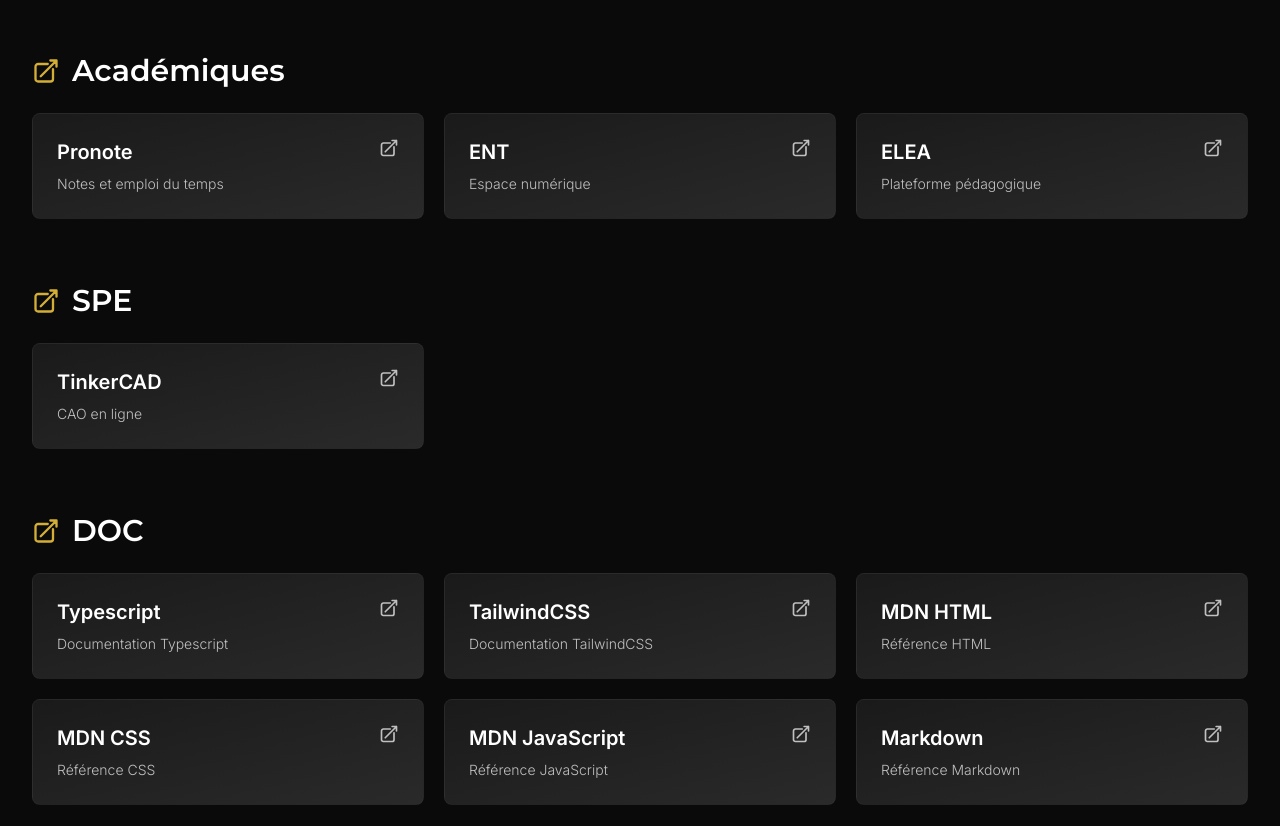
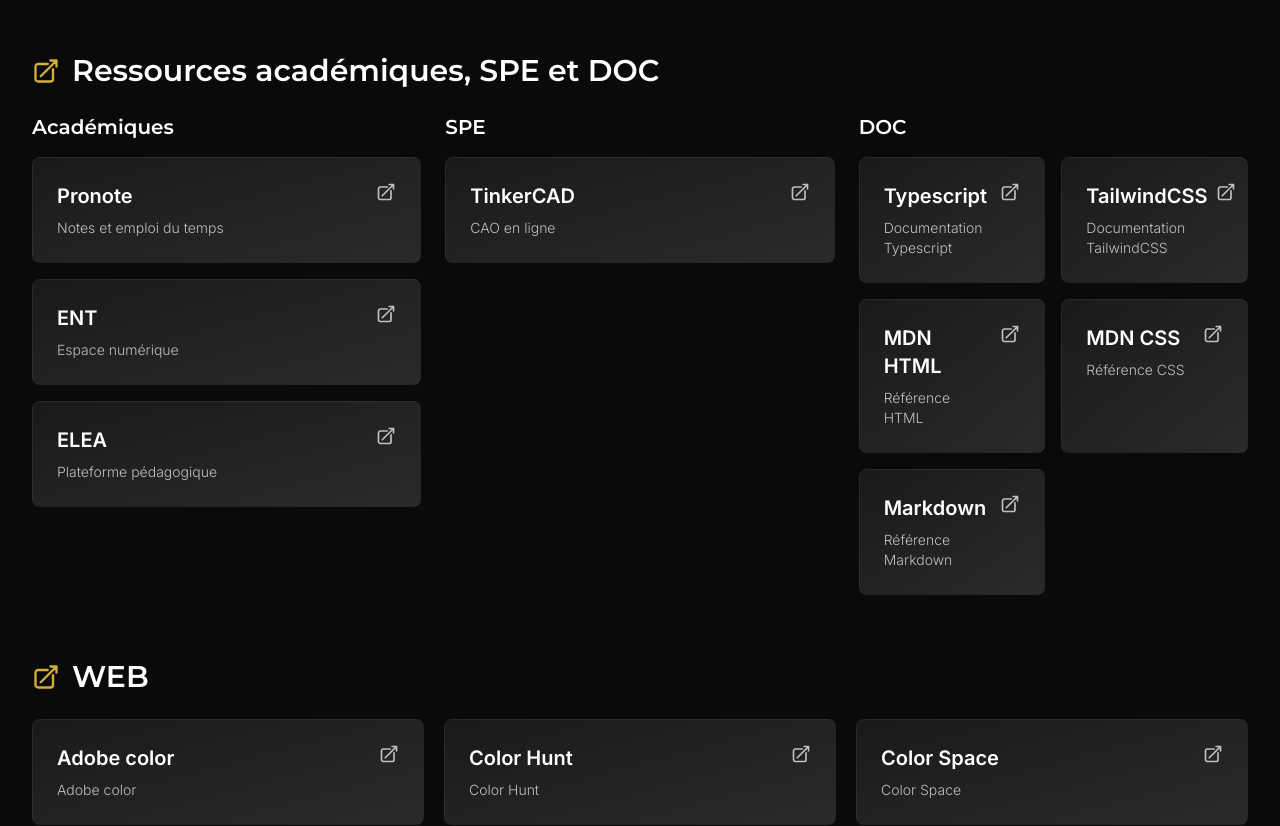
Before and after one commit to SHU445/STI2D-app, a Next.js app: page / in a window 1280 px wide. Shown: the part 520-1346 px from the top of the page. Built offline with nearby package versions, Linux system fonts and the light colour scheme.

Commit message:
Change layout

```diff
--- a/app/page.tsx
+++ b/app/page.tsx
@@ -81,8 +81,6 @@
   { title: 'MDN HTML', url: 'https://developer.mozilla.org/en-US/docs/Web/HTML/Reference/Elements', description: 'Référence HTML' },
 
   { title: 'MDN CSS', url: 'https://developer.mozilla.org/fr/docs/Web/CSS/Reference/Properties', description: 'Référence CSS' },
-
-  { title: 'MDN JavaScript', url: 'https://developer.mozilla.org/fr/docs/Web/JavaScript/Reference', description: 'Référence JavaScript' },
 
   { title: 'Markdown', url: 'https://docs.framasoft.org/fr/grav/markdown.html', description: 'Référence Markdown' },
  ]
@@ -257,7 +255,7 @@
           </div>
         </motion.section>
 
-        {/* Section des liens académiques - Affiche tous les liens académiques dans une grille responsive */}
+        {/* Section combinée Académiques / SPE / DOC sur une même ligne */}
         <motion.section
           variants={containerVariants}
           initial="hidden"
@@ -266,10 +264,16 @@
         >
           <motion.div variants={itemVariants} className="flex items-center gap-3 mb-6">
             <ExternalLinkIcon className="w-6 h-6 sm:w-7 sm:h-7 text-designSS-gold" />
-            <h2 className="text-2xl sm:text-3xl font-display font-semibold">Académiques</h2>
+            <h2 className="text-2xl sm:text-3xl font-display font-semibold">
+              Ressources académiques, SPE et DOC
+            </h2>
           </motion.div>
 
-          <div className="grid grid-cols-1 sm:grid-cols-2 lg:grid-cols-3 gap-4 sm:gap-5">
+          <div className="grid grid-cols-1 lg:grid-cols-3 gap-6">
+            {/* Colonne Académiques */}
+            <div>
+              <h3 className="text-xl font-display font-semibold mb-4">Académiques</h3>
+              <div className="space-y-4">
                 {academic.map((academic, index) => (
                   <motion.a
                     key={index}
@@ -277,13 +281,13 @@
                     href={academic.url}
                     target="_blank"
                     rel="noopener noreferrer"
-                className="group relative bg-gradient-to-br from-designSS-darkGray to-designSS-gray border border-designSS-lightGray/20 rounded-lg p-5 sm:p-6 hover:border-designSS-gold/50 transition-all duration-300 hover:shadow-xl hover:shadow-designSS-gold/10 hover:-translate-y-1"
+                    className="group relative block bg-gradient-to-br from-designSS-darkGray to-designSS-gray border border-designSS-lightGray/20 rounded-lg p-5 sm:p-6 hover:border-designSS-gold/50 transition-all duration-300 hover:shadow-xl hover:shadow-designSS-gold/10 hover:-translate-y-1"
                   >
                     <div className="flex items-start justify-between">
                       <div className="flex-1">
-                    <h3 className="text-lg sm:text-xl font-semibold text-white group-hover:text-designSS-gold transition-colors duration-300">
+                        <h4 className="text-lg sm:text-xl font-semibold text-white group-hover:text-designSS-gold transition-colors duration-300">
                           {academic.title}
-                    </h3>
+                        </h4>
                         {academic.description && (
                           <p className="text-sm text-designSS-silver mt-2 font-light">
                             {academic.description}
@@ -296,38 +300,29 @@
                   </motion.a>
                 ))}
               </div>
-        </motion.section>
+            </div>
 
-        {/* Section des liens SPE - Affiche tous les liens SPE dans une grille responsive */}
-        <motion.section
-          variants={containerVariants}
-          initial="hidden"
-          animate="visible"
-          className="mb-12 sm:mb-16"
-        >
-          <motion.div variants={itemVariants} className="flex items-center gap-3 mb-6">
-            <ExternalLinkIcon className="w-6 h-6 sm:w-7 sm:h-7 text-designSS-gold" />
-            <h2 className="text-2xl sm:text-3xl font-display font-semibold">SPE</h2>
-          </motion.div>
-
-          <div className="grid grid-cols-1 sm:grid-cols-2 lg:grid-cols-3 gap-4 sm:gap-5">
-            {SPE.map((SPE, index) => (
+            {/* Colonne SPE */}
+            <div>
+              <h3 className="text-xl font-display font-semibold mb-4">SPE</h3>
+              <div className="space-y-4">
+                {SPE.map((spe, index) => (
                   <motion.a
                     key={index}
                     variants={itemVariants}
-                href={SPE.url}
+                    href={spe.url}
                     target="_blank"
                     rel="noopener noreferrer"
-                className="group relative bg-gradient-to-br from-designSS-darkGray to-designSS-gray border border-designSS-lightGray/20 rounded-lg p-5 sm:p-6 hover:border-designSS-gold/50 transition-all duration-300 hover:shadow-xl hover:shadow-designSS-gold/10 hover:-translate-y-1"
+                    className="group relative block bg-gradient-to-br from-designSS-darkGray to-designSS-gray border border-designSS-lightGray/20 rounded-lg p-5 sm:p-6 hover:border-designSS-gold/50 transition-all duration-300 hover:shadow-xl hover:shadow-designSS-gold/10 hover:-translate-y-1"
                   >
                     <div className="flex items-start justify-between">
                       <div className="flex-1">
-                    <h3 className="text-lg sm:text-xl font-semibold text-white group-hover:text-designSS-gold transition-colors duration-300">
-                      {SPE.title}
-                    </h3>
-                    {SPE.description && (
+                        <h4 className="text-lg sm:text-xl font-semibold text-white group-hover:text-designSS-gold transition-colors duration-300">
+                          {spe.title}
+                        </h4>
+                        {spe.description && (
                           <p className="text-sm text-designSS-silver mt-2 font-light">
-                        {SPE.description}
+                            {spe.description}
                           </p>
                         )}
                       </div>
@@ -337,38 +332,29 @@
                   </motion.a>
                 ))}
               </div>
-        </motion.section>
+            </div>
 
-        {/* Section des liens DOC - Affiche tous les liens DOC dans une grille responsive */}
-        <motion.section
-          variants={containerVariants}
-          initial="hidden"
-          animate="visible"
-          className="mb-12 sm:mb-16"
-        >
-          <motion.div variants={itemVariants} className="flex items-center gap-3 mb-6">
-            <ExternalLinkIcon className="w-6 h-6 sm:w-7 sm:h-7 text-designSS-gold" />
-            <h2 className="text-2xl sm:text-3xl font-display font-semibold">DOC</h2>
-          </motion.div>
-
-          <div className="grid grid-cols-1 sm:grid-cols-2 lg:grid-cols-3 gap-4 sm:gap-5">
-            {doc.map((doc, index) => (
+            {/* Colonne DOC */}
+            <div>
+              <h3 className="text-xl font-display font-semibold mb-4">DOC</h3>
+              <div className="grid grid-cols-1 md:grid-cols-2 gap-4">
+                {doc.map((docItem, index) => (
                   <motion.a
                     key={index}
                     variants={itemVariants}
-                href={doc.url}
+                    href={docItem.url}
                     target="_blank"
                     rel="noopener noreferrer"
-                className="group relative bg-gradient-to-br from-designSS-darkGray to-designSS-gray border border-designSS-lightGray/20 rounded-lg p-5 sm:p-6 hover:border-designSS-gold/50 transition-all duration-300 hover:shadow-xl hover:shadow-designSS-gold/10 hover:-translate-y-1"
+                    className="group relative block bg-gradient-to-br from-designSS-darkGray to-designSS-gray border border-designSS-lightGray/20 rounded-lg p-5 sm:p-6 hover:border-designSS-gold/50 transition-all duration-300 hover:shadow-xl hover:shadow-designSS-gold/10 hover:-translate-y-1"
                   >
                     <div className="flex items-start justify-between">
                       <div className="flex-1">
-                    <h3 className="text-lg sm:text-xl font-semibold text-white group-hover:text-designSS-gold transition-colors duration-300">
-                      {doc.title}
-                    </h3>
-                    {doc.description && (
+                        <h4 className="text-lg sm:text-xl font-semibold text-white group-hover:text-designSS-gold transition-colors duration-300">
+                          {docItem.title}
+                        </h4>
+                        {docItem.description && (
                           <p className="text-sm text-designSS-silver mt-2 font-light">
-                        {doc.description}
+                            {docItem.description}
                           </p>
                         )}
                       </div>
@@ -377,6 +363,8 @@
                     <div className="absolute inset-0 bg-gradient-to-r from-designSS-gold/0 via-designSS-gold/5 to-designSS-gold/0 opacity-0 group-hover:opacity-100 transition-opacity duration-300 rounded-lg pointer-events-none"></div>
                   </motion.a>
                 ))}
+              </div>
+            </div>
           </div>
         </motion.section>
 
```
Lines whose indentation alone changed are shown as unchanged.
